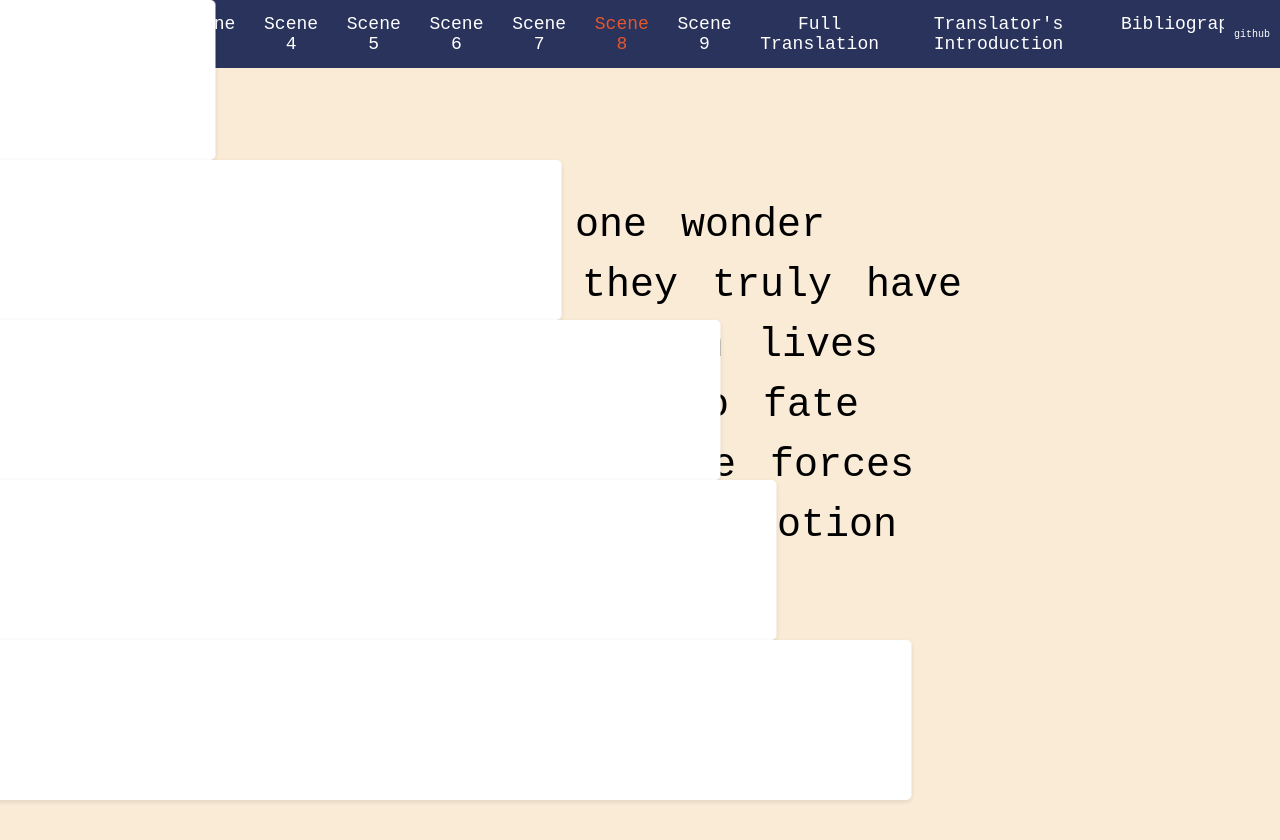
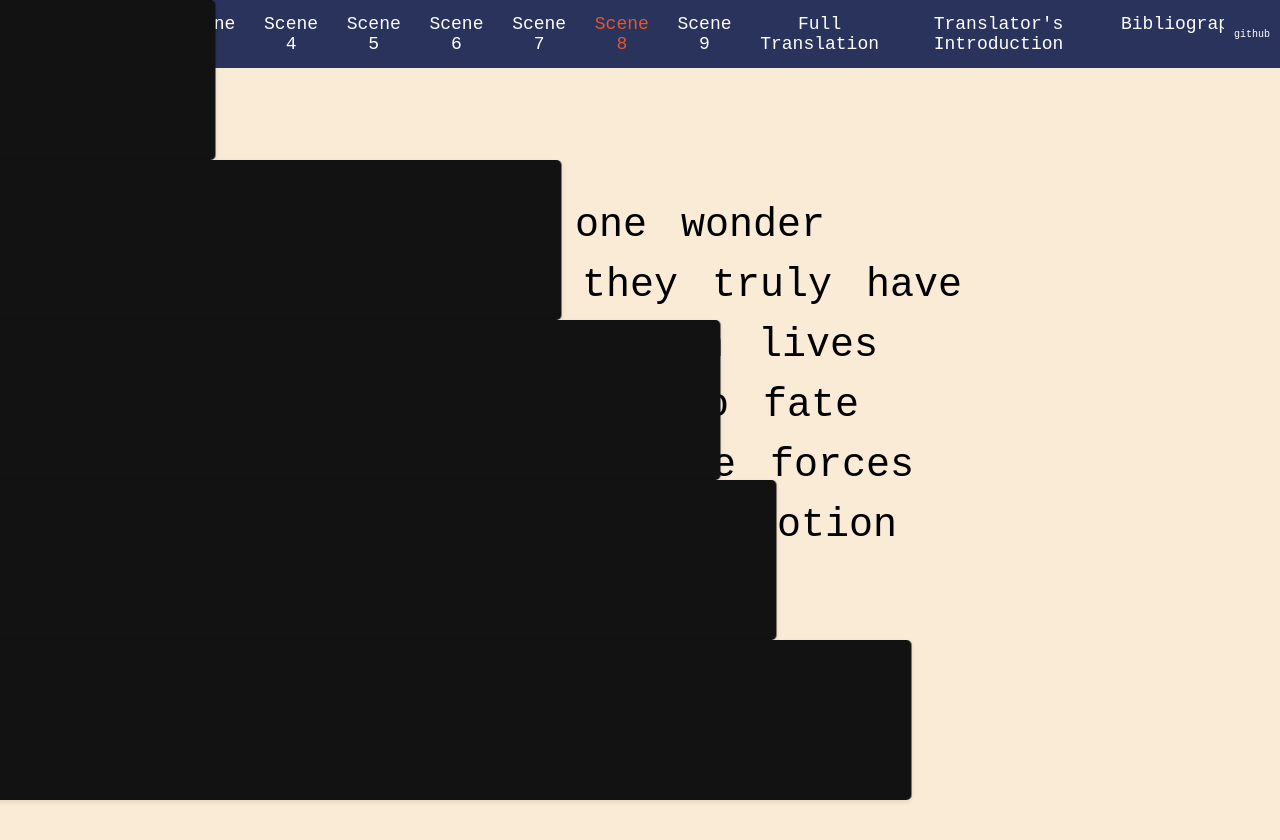
Before and after one commit to davidk003/CAT3-Final, a website built with Vite: page index.html in a window 1280 px wide. Both pictures are taken after a click on the element 640 px from the left and 34 px from the top of the page. Shown: the top 840 px of the page. Built offline with nearby package versions, Linux system fonts and the light colour scheme.

Commit message:
Try black for transition

```diff
--- a/public/index.css
+++ b/public/index.css
@@ -19,7 +19,7 @@ body{
     visibility: hidden;
     width: 100%;
     height: 20%;
-    background-color: white;
+    background-color: #121212;
     position: fixed;
     left: 0;
     box-shadow: 0 2px 5px rgba(0, 0, 0, 0.1);
```
